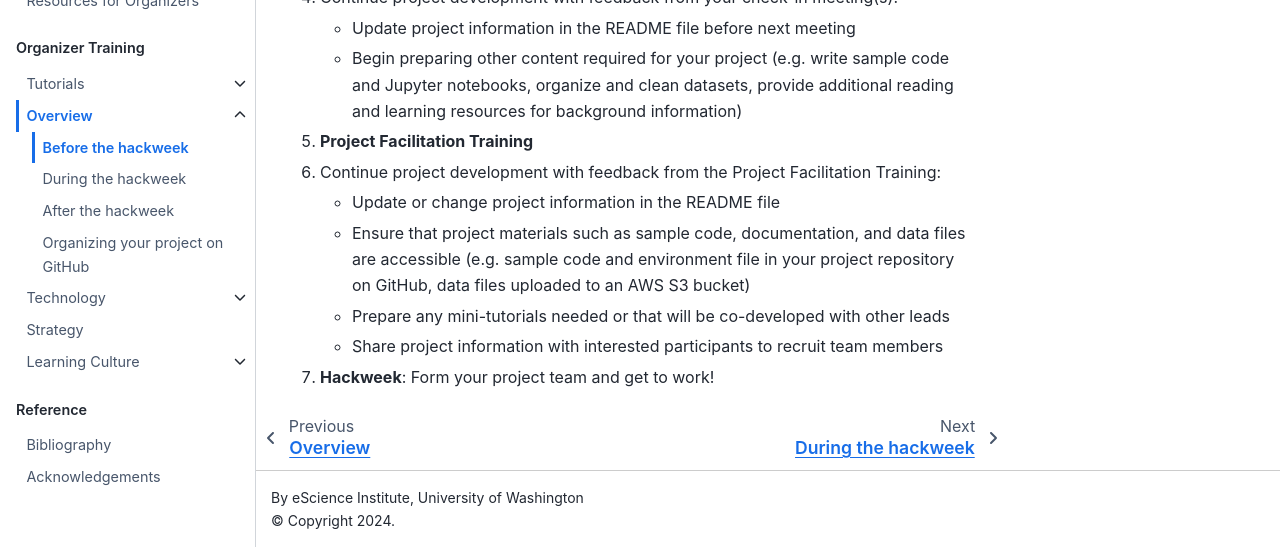
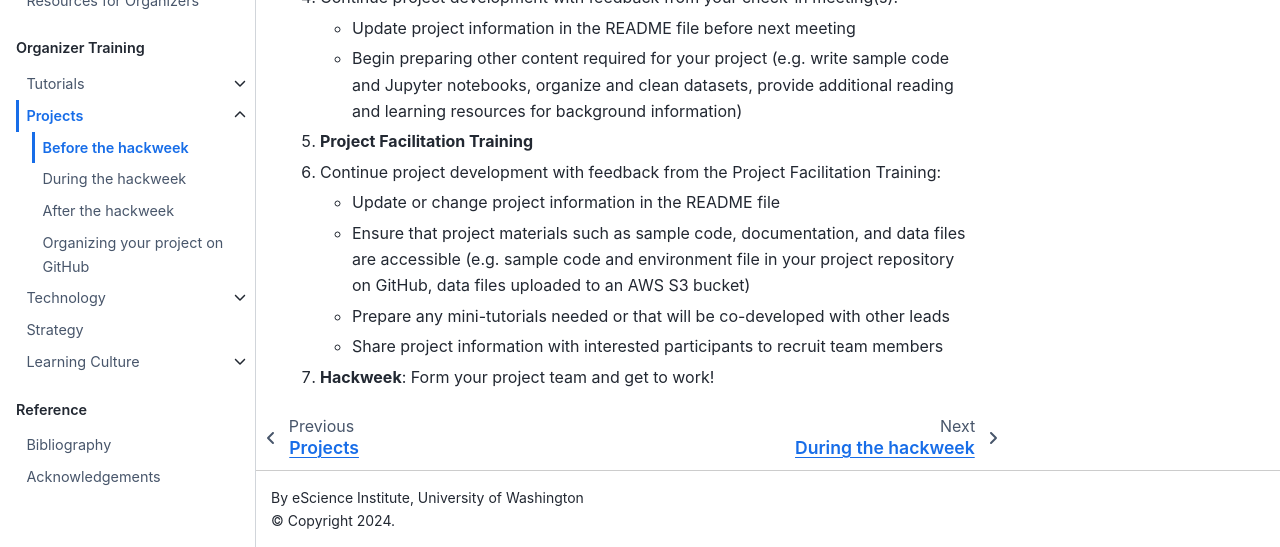
Before and after one commit to uwhackweek/hackweeks-as-a-service, a Jupyter Book: the page built from docs/training/projects/project-before.md, in a window 1280 px wide and 900 px high, scrolled down 1633 px. Shown: the part 352-899 px from the top of the window. Built offline with Jupyter Book 1.0.4 settings and Sphinx 7.4.7 and the Sphinx Book theme 1.1.4, drawn with Linux system fonts in a browser that asks for light colours.

Commit message:
update title

```diff
--- a/docs/training/projects/index.md
+++ b/docs/training/projects/index.md
@@ -1,4 +1,4 @@
-# Overview
+# Projects
 
 During our hackweeks, we invite participants to collaborate in small group project teams (usually 5-7 people). Depending on the size of the hackweek, we usually see between 10-15 project teams form. Embedding project work along with tutorials across the week offers participants multiple ways to deepen their learning around specific data sets, data science methods, and open science practices.
 
```
